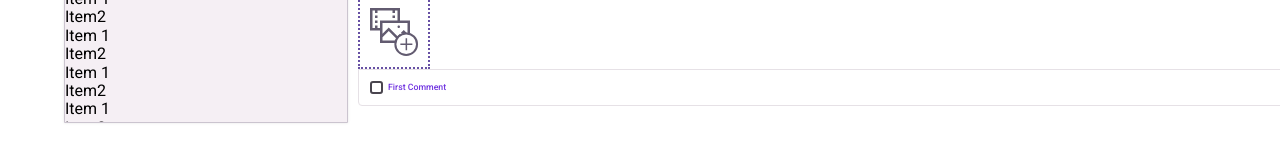
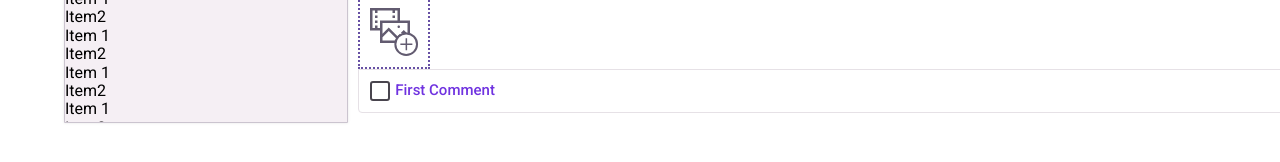
Before and after one commit to devhatt/octopost, a React (Create React App) app: page / in a window 1280 px wide. Shown: the part 652-814 px from the top of the page. Built offline with nearby package versions, Linux system fonts and the light colour scheme; the HTML template or start-up script is replaced by a standard one.

Commit message:
feat: update checkbox styles

```diff
--- a/src/components/Checkbox/Checkbox.module.scss
+++ b/src/components/Checkbox/Checkbox.module.scss
@@ -11,7 +11,7 @@
   color: $secondaryPurple;
 
   text-align: center;
-  font-size: 0.875rem;
+  font-size: 1.5rem;
   font-weight: 500;
 
   column-gap: 0.5rem;
@@ -21,8 +21,8 @@
 }
 
 .input {
-  width: 1.125rem;
-  height: 1.125rem;
+  width: 2rem;
+  height: 2rem;
 
   display: block;
 
@@ -48,16 +48,18 @@
     background-color: $secondaryPurple;
 
     &::after {
-      width: 1.125rem;
-      height: 1.125rem;
+      width: 100%;
+      height: 100%;
 
       display: block;
-
       position: absolute;
       top: 0;
       left: 0;
 
       background-image: url('./assets/check.svg');
+      background-repeat: no-repeat;
+      background-position: center center;
+      background-size: cover;
 
       content: '';
     }
```
